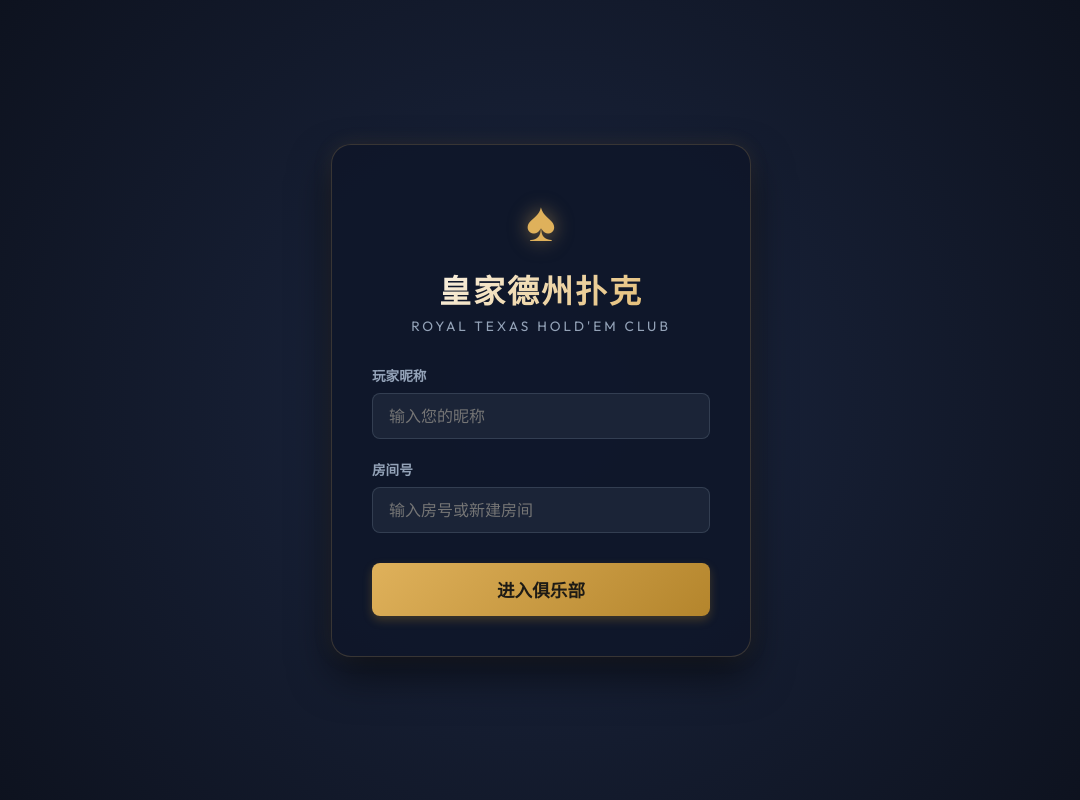
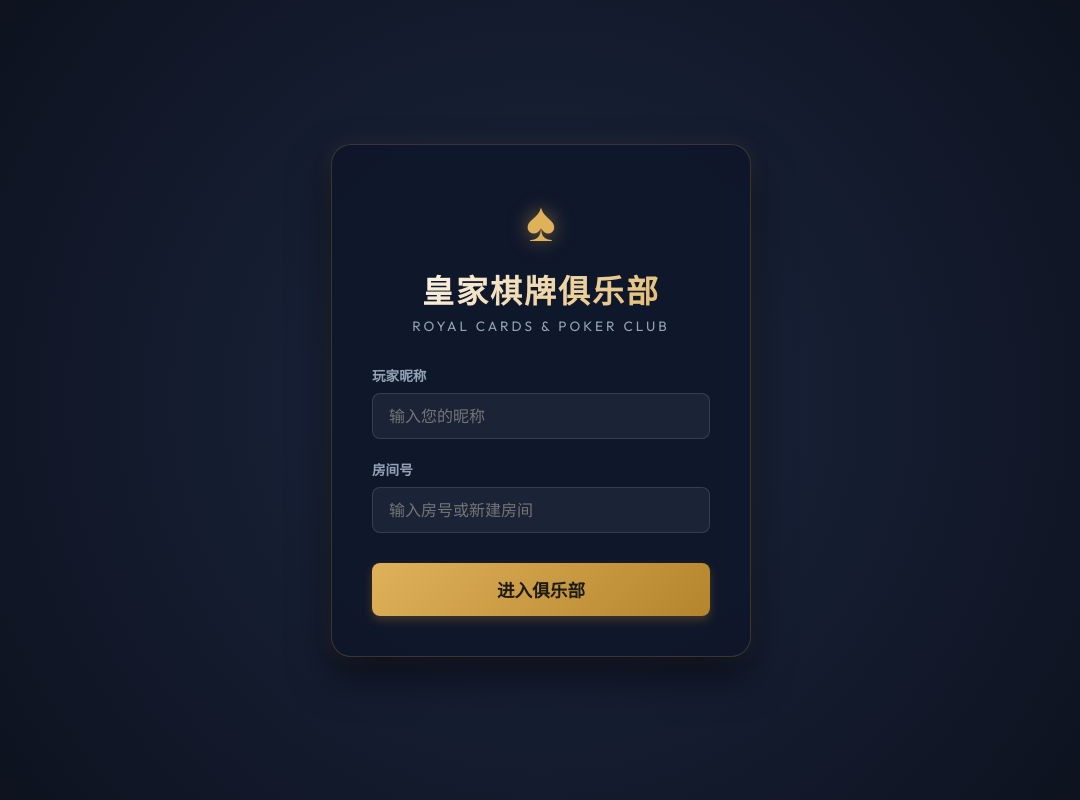
Before and after one commit to hch0614777/texas-holdem, a website: page public/index.html in a window 1280 px wide. Shown: the whole page, without its empty margins (99-1179 px from the left). Drawn offline with nearby package versions, Linux system fonts and the light colour scheme; no server answers.

Commit message:
Update page tab title and lobby headers to Royal Cards & Poker Club

```diff
--- a/public/index.html
+++ b/public/index.html
@@ -3,7 +3,7 @@
 <head>
   <meta charset="UTF-8">
   <meta name="viewport" content="width=device-width, initial-scale=1.0">
-  <title>皇家俱乐部 - 联机德州扑克</title>
+  <title>皇家棋牌俱乐部 - 德州扑克与炸金花</title>
   <!-- Google Fonts: Outfit & Noto Sans SC -->
   <link rel="preconnect" href="https://fonts.googleapis.com">
   <link rel="preconnect" href="https://fonts.gstatic.com" crossorigin>
@@ -18,8 +18,8 @@
     <div class="lobby-card">
       <div class="lobby-header">
         <div class="logo-icon">♠</div>
-        <h1>皇家德州扑克</h1>
-        <p>Royal Texas Hold'em Club</p>
+        <h1>皇家棋牌俱乐部</h1>
+        <p>Royal Cards & Poker Club</p>
       </div>
       <div class="form-group">
         <label for="nickname-input">玩家昵称</label>
```
